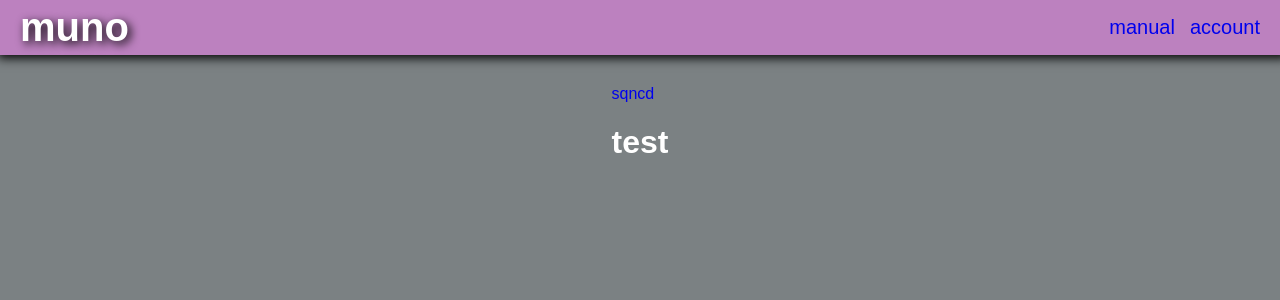
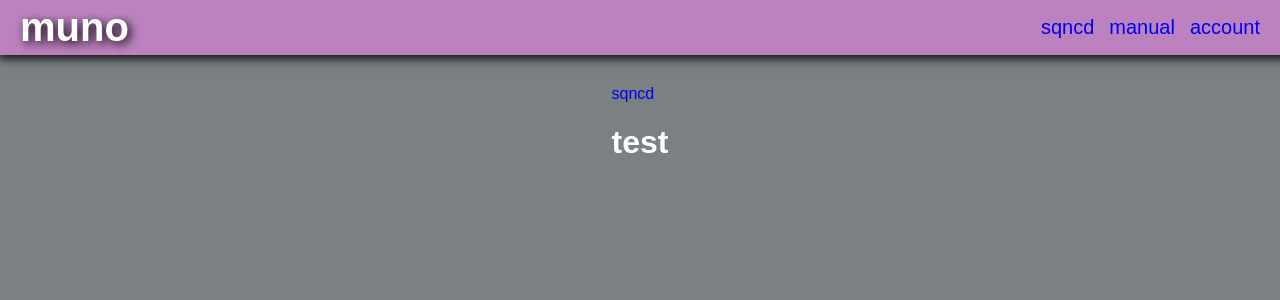
Before and after one commit to muno17/sqncd, a Flask app: page / in a window 1280 px wide. Shown: the top 300 px of the page. Run offline with Flask 2, Linux system fonts and the light colour scheme.

Commit message:
add link to sqncd on index

```diff
--- a/templates/layout.html
+++ b/templates/layout.html
@@ -20,6 +20,7 @@
                 <a href="/"><h2 id="muno">muno</h2></a>
             </div>
             <div class="headerRight">
+                <a href="/sqncd">sqncd</a>
                 <a href="/manual">manual</a>
                 <a href="/account">account</a>
             </div>
```
